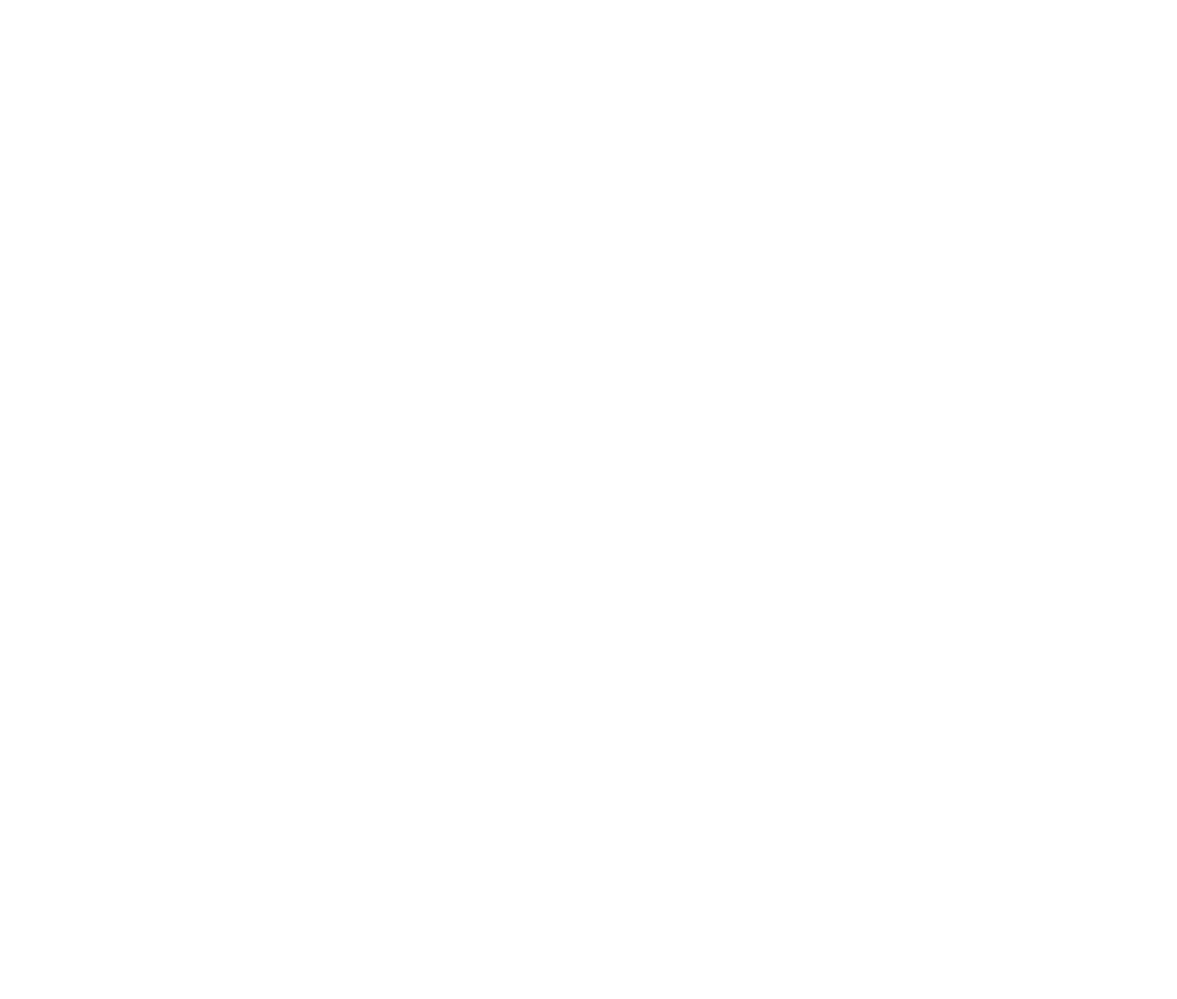
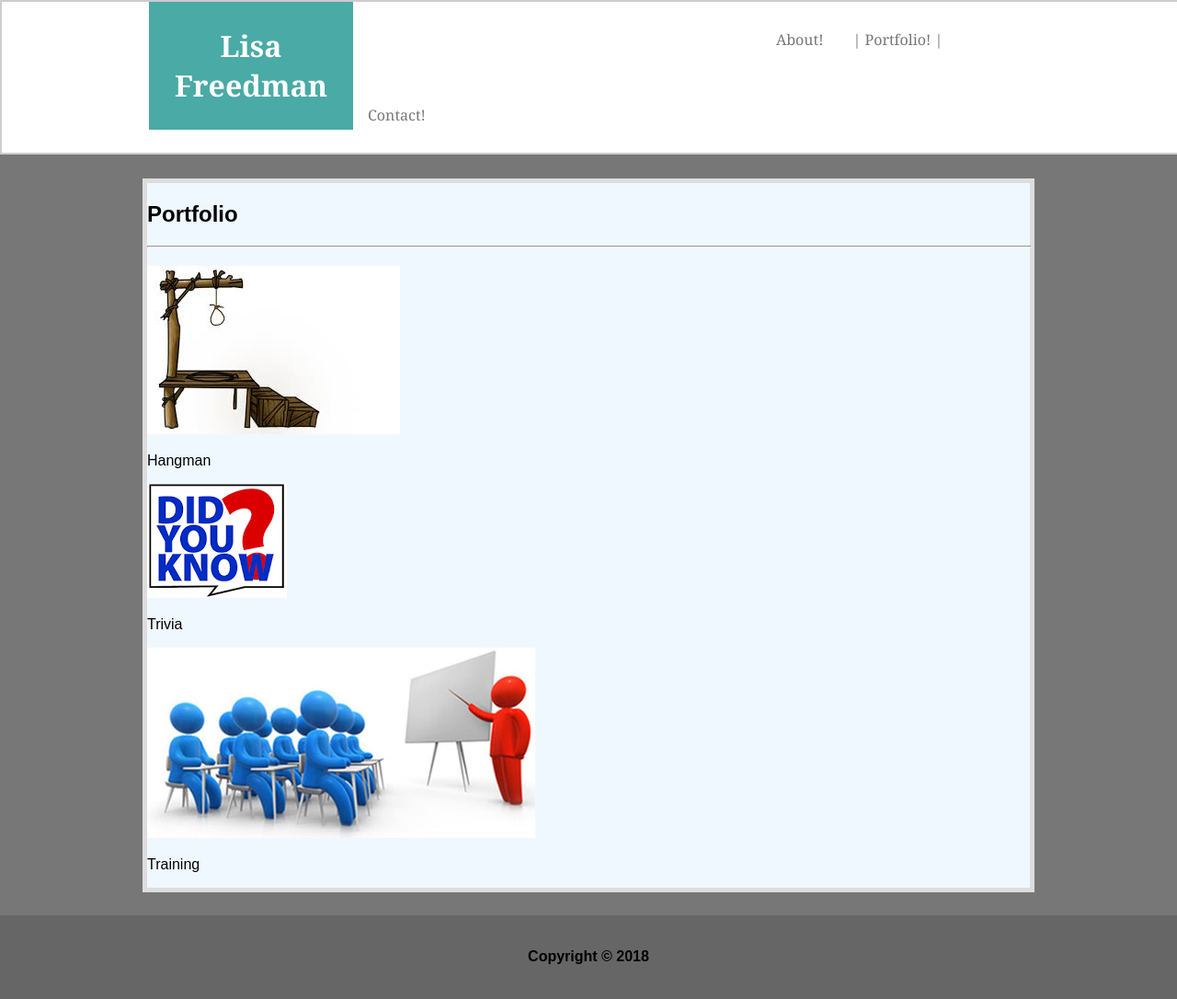
Before and after one commit to LisaFreedman/Basic-Portfolio, a plain HTML site: page portfolio.html in a window 1280 px wide. Shown: the whole page at 92% size. Before the commit the page ends 800 px from the top, so only its background shows below. Drawn offline with Linux system fonts and the light colour scheme.

Commit message:
almost done

```diff
--- a/portfolio.html
+++ b/portfolio.html
@@ -0,0 +1,59 @@
+<!DOCTYPE html>
+<html lang="en">
+
+<head>
+  <meta charset="UTF-8">
+  <meta name="viewport" content="width=device-width, initial-scale=1.0">
+  <meta http-equiv="X-UA-Compatible" content="ie=edge">
+  <title>Portfolio!</title>
+   <link rel="stylesheet" href="assets/css/style.css">
+</head>
+
+<body>
+  <div class="container">
+    <div class="head">
+      <ul class="heading">
+        <li class="logo">
+          <h1>Lisa Freedman</h1>
+        </li>
+        <li class="move-right">
+          <a href="index.html">About!</a>
+        </li>
+        <li>
+          <a href="portfolio.html">| Portfolio! |</a>
+        </li>
+        <li>
+          <a href="contact.html">Contact!</a>
+        </li>
+      </ul>
+    </div>
+    <!--  -->
+    <div class="content">
+
+      <section class="subContent">
+        <h2>Portfolio</h2>
+        <hr class="aLine">
+        <div class="imgBox">
+          <img src="assets/images/hangman.jpeg" alt="" class="portImg1">
+          <p class="portext portext1">Hangman</p>
+        </div>
+               <div class="imgBox">
+          <img src="assets/images/trivia.png" alt="" class="portImg1">
+          <p class="portext portext1">Trivia</p>
+        </div>
+        <div class="imgBox">
+          <img src="assets/images/training.jpg" alt="" class="portImg1">
+          <p class="portext portext1">Training</p>
+        </div>
+
+
+
+      </section>
+      <!-- Content ends here -->
+    </div>
+    <!-- <hr class="bLine"> -->
+    <footer class="foot">
+      <h4>Copyright © 2018</h4>
+    </footer>
+  </div>
+</body>
```
Also changed, not shown: contact.html (+3 -3 lines), index.html (+4 -4 lines), assets/css/style.css (indentation only), assets/images/hangman.jpeg (added), assets/images/hangman.png (added), assets/images/training.jpg (added), assets/images/trivia.png (added).
